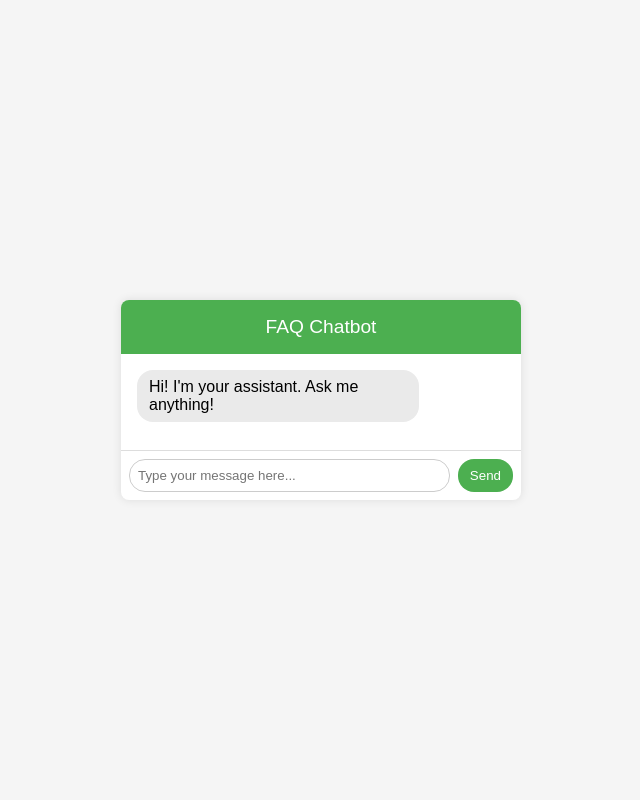
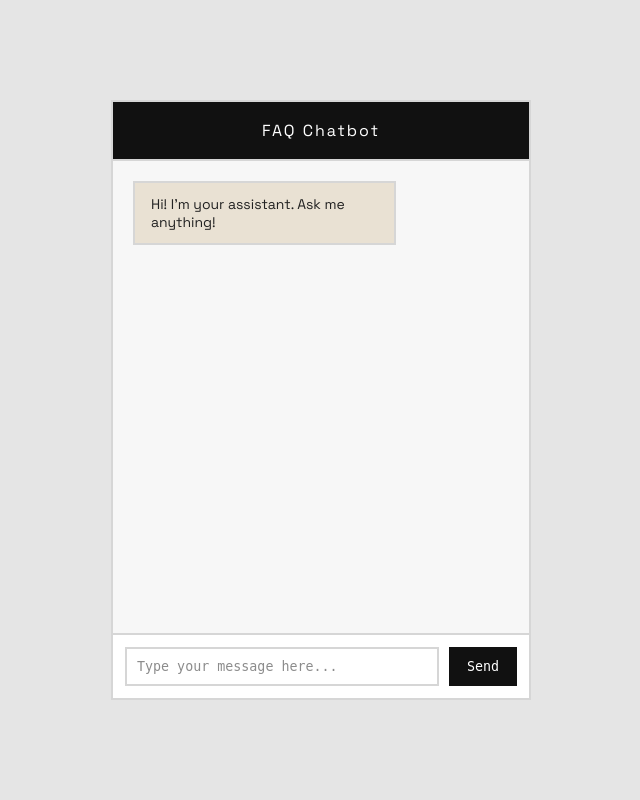
Before and after one commit to tomiwaadewolu/nlp-faq-bot, a Flask app: page / in a window 1280 px wide. Shown: the whole page, without its empty margins (319-959 px from the left). Run offline with Flask 3, Linux system fonts and the light colour scheme; parts of the project's set-up code (start-up, migrations or seed data) failed here and were passed over.

Commit message:
Refined color scheme and font

```diff
--- a/static/css/style.css
+++ b/static/css/style.css
@@ -1,90 +1,138 @@
-body {
-    font-family: Arial, sans-serif;
-    background-color: #f5f5f5;
-    display: flex;
-    justify-content: center;
-    align-items: center;
-    height: 100vh;
-    margin: 0;
+*{
+    box-sizing: border-box;
 }
 
-.chat-container {
-    width: 400px;
-    background-color: #fff;
-    border-radius: 8px;
-    box-shadow: 0 0 10px rgba(0,0,0,0.1);
-    overflow: hidden;
-    display: flex;
-    flex-direction: column;
+body{
+    font-family: "Space Grotesk", sans-serif;
+    background:#e5e5e5;
+    display:flex;
+    justify-content:center;
+    align-items:center;
+    height:100vh;
+    margin:0;
+    color:#111;
 }
 
-.chat-header {
-    background-color: #4CAF50;
-    color: white;
-    padding: 16px;
-    text-align: center;
-    font-size: 1.2em;
+/* chat container */
+
+.chat-container{
+    width:420px;
+    height:600px;
+    background:#ffffff;
+    border:2px solid #d6d6d6;
+    display:flex;
+    flex-direction:column;
 }
 
-.chat-body {
-    flex: 1;
-    padding: 16px;
-    overflow-y: auto;
-    height: 300px;
+/* header */
+
+.chat-header{
+    background:#111111;
+    color:#ffffff;
+    padding:18px;
+    text-align:center;
+    letter-spacing:2px;
+    border-bottom:2px solid #d6d6d6;
 }
 
-.chat-message {
-    margin-bottom: 12px;
-    display: flex;
+/* body */
+
+.chat-body{
+    flex:1;
+    padding:20px;
+    overflow-y:auto;
+    background:#f7f7f7;
 }
 
-.user-msg {
-    justify-content: flex-end;
+/* messages */
+
+.chat-message{
+    margin-bottom:14px;
+    display:flex;
 }
 
-.bot-msg {
-    justify-content: flex-start;
+.user-msg{
+    justify-content:flex-end;
 }
 
-.msg-bubble {
-    max-width: 70%;
-    padding: 8px 12px;
-    border-radius: 16px;
+.bot-msg{
+    justify-content:flex-start;
 }
 
-.user-msg .msg-bubble {
-    background-color: #DCF8C6;
-    text-align: right;
+/* bubbles */
+
+.msg-bubble{
+    max-width:70%;
+    padding:12px 16px;
+    font-size:14px;
+    border:2px solid #d6d6d6;
 }
 
-.bot-msg .msg-bubble {
-    background-color: #EAEAEA;
+/* user message */
+
+.user-msg .msg-bubble{
+    background:#111111;
+    color:white;
+    border-color:#111111;
 }
 
-.chat-footer {
-    display: flex;
-    padding: 8px;
-    border-top: 1px solid #ddd;
+/* bot message */
+
+.bot-msg .msg-bubble{
+    background:#e9e1d3;   /* beige */
+    color:#222;
+    border-color:#d6d6d6;
 }
 
-.chat-footer input {
-    flex: 1;
-    padding: 8px;
-    border-radius: 16px;
-    border: 1px solid #ccc;
-    outline: none;
+/* footer */
+
+.chat-footer{
+    display:flex;
+    padding:12px;
+    background:#ffffff;
+    border-top:2px solid #d6d6d6;
 }
 
-.chat-footer button {
-    margin-left: 8px;
-    padding: 8px 12px;
-    border: none;
-    background-color: #4CAF50;
-    color: white;
-    border-radius: 16px;
-    cursor: pointer;
+/* input */
+
+.chat-footer input{
+    flex:1;
+    padding:10px;
+    border:2px solid #d6d6d6;
+    background:white;
+    color:#111;
+    font-family:"Bitcount Grid Double Ink", monospace;
+    outline:none;
 }
 
-.chat-footer button:hover {
-    background-color: #45a049;
+/* placeholder */
+
+.chat-footer input::placeholder{
+    color:#8c8c8c;
 }
+
+/* button */
+
+.chat-footer button{
+    margin-left:10px;
+    padding:10px 16px;
+    border:2px solid #111111;
+    background:#111111;
+    color:white;
+    cursor:pointer;
+    font-family:"Bitcount Grid Double Ink", monospace;
+}
+
+.chat-footer button:hover{
+    background:#333333;
+}
+
+/* scrollbar */
+
+.chat-body::-webkit-scrollbar{
+    width:6px;
+}
+
+.chat-body::-webkit-scrollbar-thumb{
+    background:#cfcfcf;
+}
--- a/templates/index.html
+++ b/templates/index.html
@@ -3,8 +3,15 @@
     <head>
         <meta charset="UTF-8">
         <title>FAQ Chatbot</title>
+
+        <!-- Modern font -->
+        <link rel="preconnect" href="https://fonts.googleapis.com">
+        <link rel="preconnect" href="https://fonts.gstatic.com" crossorigin>
+
+        <link href="https://fonts.googleapis.com/css2?family=Space+Grotesk:wght@300..700&display=swap" rel="stylesheet">
+
         <!-- Link to external CSS -->
-         <link rel="stylesheet" href="{{ url_for('static', filename='css/style.css') }}">
+        <link rel="stylesheet" href="{{ url_for('static', filename='css/style.css') }}">
     </head>
 
     <body>
```
